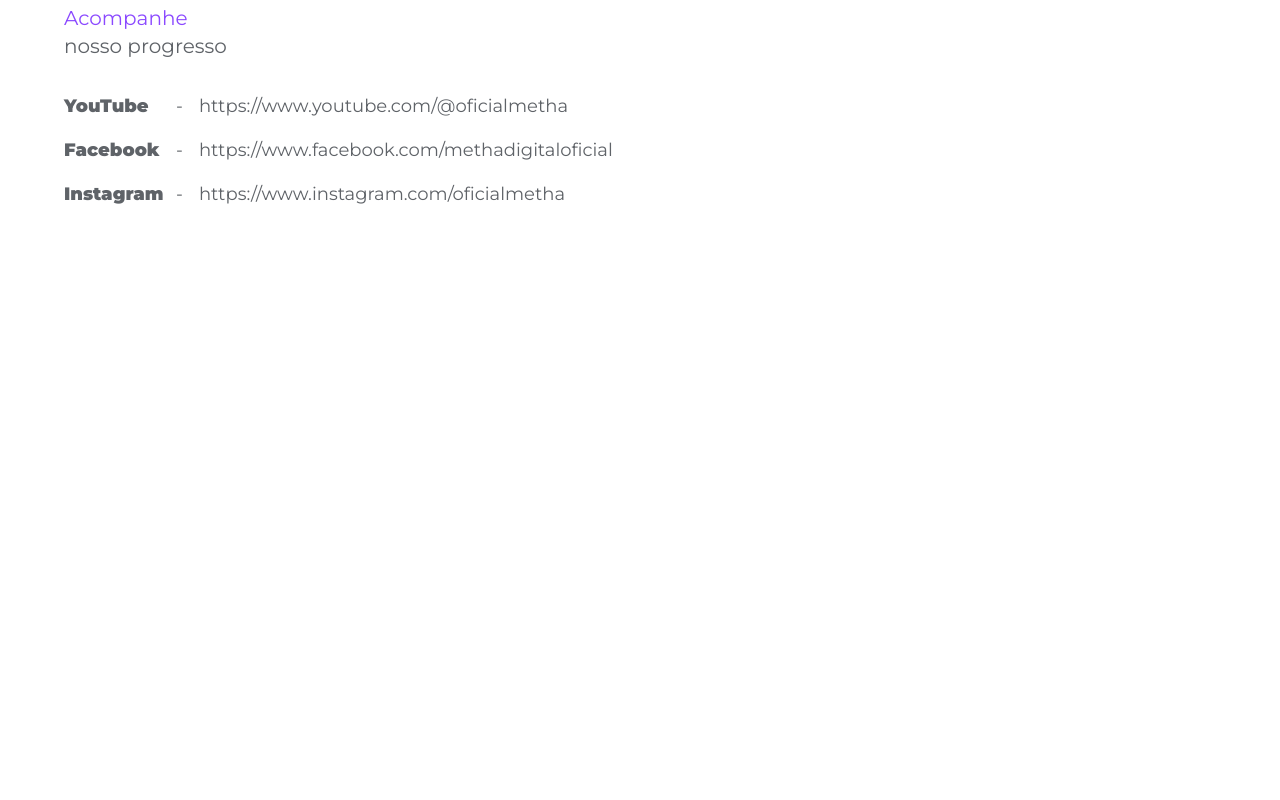
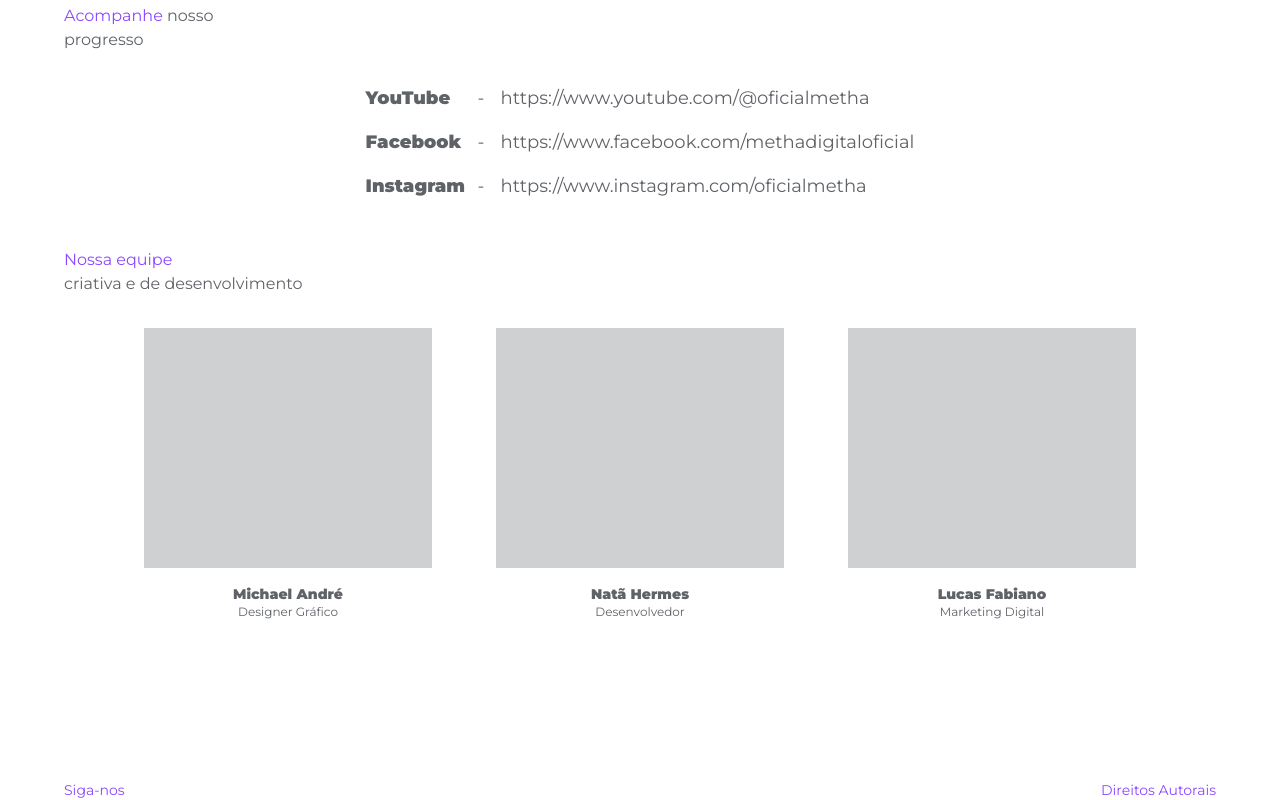
Before and after one commit to methadigital/methadigital, a Next.js app: page /about in a window 1280 px wide. Shown: the part 620-1420 px from the top of the page. Before the commit the page ends 844 px from the top, so only its background shows below. Built offline with nearby package versions, Linux system fonts and the light colour scheme.

Commit message:
FEAT: about page finished

```diff
--- a/src/app/about/page.tsx
+++ b/src/app/about/page.tsx
@@ -1,11 +1,13 @@
 import { DescriptionContainer } from '@/components/aboutpage/DescriptionContainer';
 import { SocialMediaContainer } from '@/components/aboutpage/SocialMediaContainer';
+import { TeamContainer } from '@/components/aboutpage/TeamContainer';
 
 export default function About() {
   return (
     <>
       <DescriptionContainer />
       <SocialMediaContainer />
+      <TeamContainer />
     </>
   );
 }
--- a/src/app/layout.tsx
+++ b/src/app/layout.tsx
@@ -2,6 +2,7 @@ import './globals.css';
 import { Montserrat } from 'next/font/google';
 
 import Navbar from '@/components/Navbar';
+import { Footer } from '@/components/Footer';
 
 const montserrat = Montserrat({
   weight: ['400', '500', '900'],
@@ -26,6 +27,9 @@ export default function RootLayout({
           <Navbar />
           <div className="w-full">{children}</div>
         </main>
+        <footer className="mt-32 p-4 lg:px-16 2xl:px-32">
+          <Footer />
+        </footer>
       </body>
     </html>
   );
--- a/src/app/page.tsx
+++ b/src/app/page.tsx
@@ -9,7 +9,6 @@ export default function Home() {
       <ConnectContainer />
       <ServicesList />
       <ContactContainer />
-      <Footer />
     </>
   );
 }
--- /dev/null
+++ b/src/components/aboutpage/CardTeamColab.tsx
@@ -0,0 +1,18 @@
+interface CardTeamColabProps {
+  name: string;
+  office?: string;
+}
+
+export function CardTeamColab({ name, office }: CardTeamColabProps) {
+  return (
+    <div className="mt-8 gap-4 flex justify-around items-center ">
+      <div className="flex flex-col w-full items-center">
+        <div className="w-72 h-60 bg-icons opacity-30"></div>
+        <div className="flex flex-col items-center justify-center mt-4 text-icons">
+          <span className="font-semibold text-sm">{name}</span>
+          {office && <span className="text-xs">{office}</span>}
+        </div>
+      </div>
+    </div>
+  );
+}
--- a/src/components/aboutpage/SocialMediaContainer.tsx
+++ b/src/components/aboutpage/SocialMediaContainer.tsx
@@ -4,16 +4,18 @@ import { TitleWithSpan } from '../TitleWithSpan';
 export function SocialMediaContainer() {
   return (
     <FlexRowColStack>
-      <div className="mt-12">
+      <div className="mt-12 w-full">
         <div className="w-44">
-          <TitleWithSpan spanText="Acompanhe" text="nosso progresso" />
+          <p className="text-base md:text2xl text-icons">
+            <span className="text-primary">Acompanhe</span> nosso progresso
+          </p>
         </div>
-        <div className="mt-8 flex flex-col items-center">
-          <div className="flex flex-col gap-4 w-full">
-            <div className="text-icons text-xs md:text-lg flex flex-row hover:text-primary">
+        <div className="mt-8 flex flex-col items-center justify-center">
+          <div className="flex flex-col gap-4">
+            <div className="text-icons text-xs md:text-lg flex flex-col items-center md:flex-row hover:text-primary ">
               <span className="font-bold mr-4 w-16 md:w-24">YouTube</span>
-              <span>-</span>
-              <span className="ml-4">
+              <span className="hidden md:flex">-</span>
+              <span className="md:ml-4 flex justify-start">
                 <a
                   href="https://www.youtube.com/@oficialmetha"
                   className="decoration-transparent"
@@ -22,19 +24,19 @@ export function SocialMediaContainer() {
                 </a>
               </span>
             </div>
-            <div className="text-icons text-xs md:text-lg flex flex-row hover:text-primary">
+            <div className="text-icons text-xs md:text-lg flex flex-col items-center md:flex-row hover:text-primary">
               <span className="font-bold mr-4 w-16 md:w-24">Facebook</span>
-              <span>-</span>
-              <span className="ml-4">
+              <span className="hidden md:flex">-</span>
+              <span className="md:ml-4">
                 <a href="https://www.facebook.com/oficialmetha">
                   https://www.facebook.com/methadigitaloficial
                 </a>
               </span>
             </div>
-            <div className="text-icons text-xs md:text-lg flex flex-row items-center hover:text-primary">
+            <div className="text-icons text-xs md:text-lg flex flex-col md:flex-row items-center hover:text-primary">
               <span className="font-bold mr-4 w-16 md:w-24">Instagram</span>
-              <span>-</span>
-              <span className="ml-4">
+              <span className="hidden md:flex">-</span>
+              <span className="md:ml-4">
                 <a href="https://www.instagram.com/oficialmetha">
                   https://www.instagram.com/oficialmetha
                 </a>
--- /dev/null
+++ b/src/components/aboutpage/TeamContainer.tsx
@@ -0,0 +1,22 @@
+import { FlexRowColStack } from '../FlexRowColStack';
+import { CardTeamColab } from './CardTeamColab';
+
+export function TeamContainer() {
+  return (
+    <FlexRowColStack>
+      <div className="w-full mt-12">
+        <div>
+          <p className="text-base md:text2xl text-icons flex flex-col">
+            <span className="text-primary w-2/4">Nossa equipe</span> criativa e
+            de desenvolvimento
+          </p>
+        </div>
+        <div className="flex flex-col md:flex-row justify-center gap-8 md:gap-16">
+          <CardTeamColab name="Michael André" office="Designer Gráfico" />
+          <CardTeamColab name="Natã Hermes" office="Desenvolvedor" />
+          <CardTeamColab name="Lucas Fabiano" office="Marketing Digital" />
+        </div>
+      </div>
+    </FlexRowColStack>
+  );
+}
--- a/src/components/homepage/ServicesList.tsx
+++ b/src/components/homepage/ServicesList.tsx
@@ -10,9 +10,9 @@ export function ServicesList() {
         <ServicesItem label="Marketing" />
       </ul>
       <div className="mt-8 gap-4 flex flex-col sm:flex-row justify-around items-center ">
-        <div className="w-full h-60 bg-icons opacity-70"></div>
-        <div className="w-full h-60 bg-icons opacity-70"></div>
-        <div className="w-full h-60 bg-icons opacity-70"></div>
+        <div className="w-full h-60 bg-icons opacity-30"></div>
+        <div className="w-full h-60 bg-icons opacity-30"></div>
+        <div className="w-full h-60 bg-icons opacity-30"></div>
       </div>
     </>
   );
```
